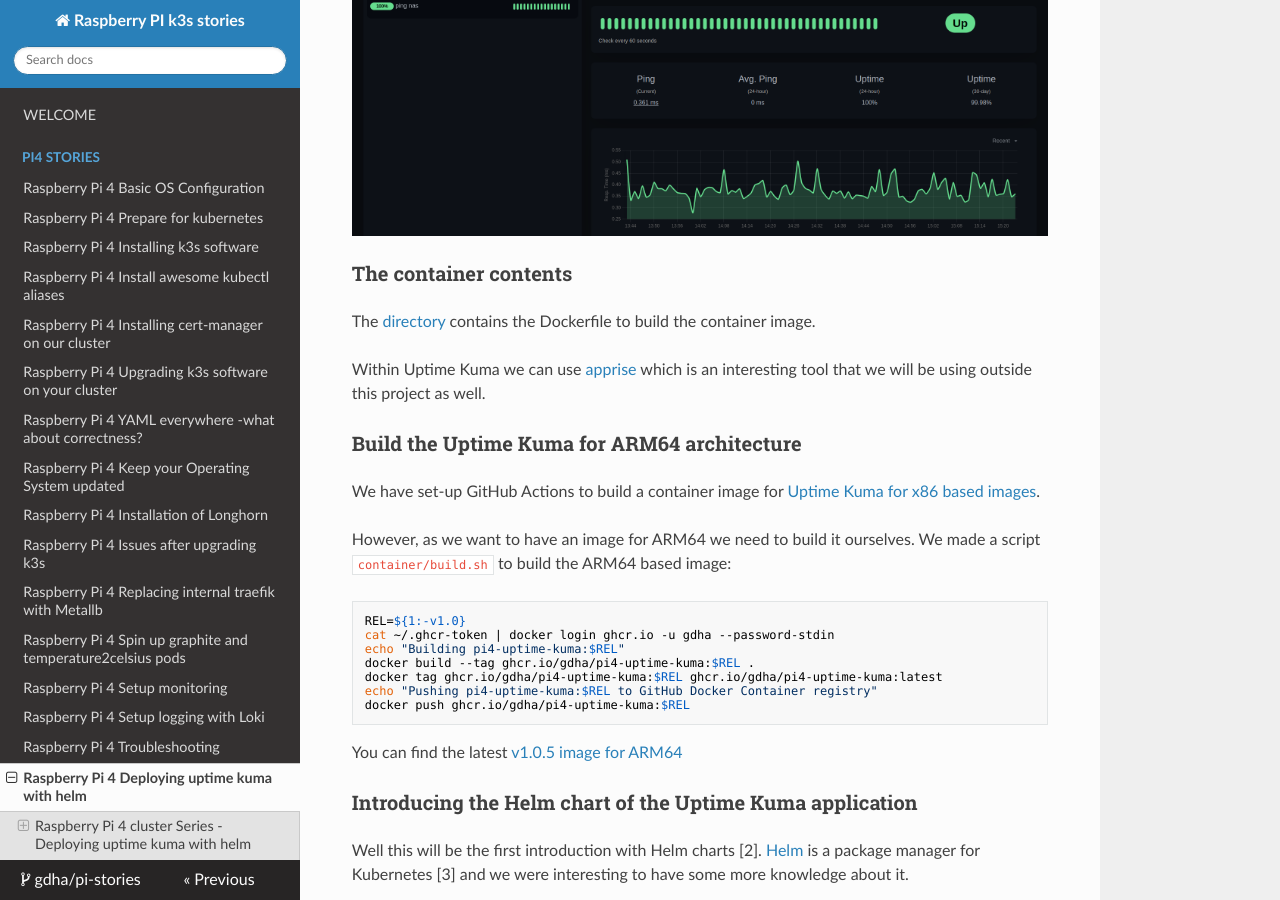
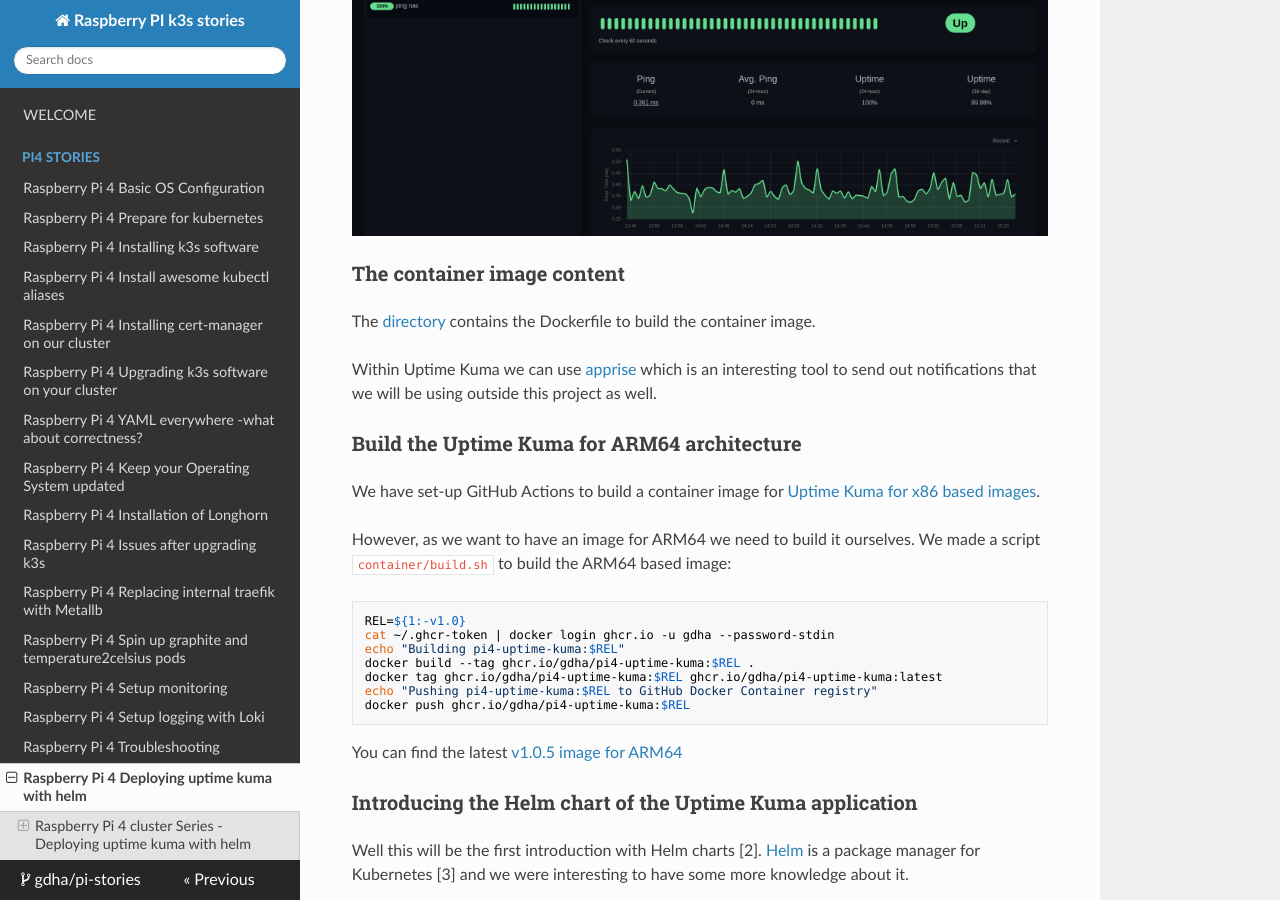
Before and after one commit to gdha/pi-stories, an MkDocs documentation site: the page built from docs/pi-stories16.md, in a window 1280 px wide and 900 px high, scrolled down 552 px. Built offline with MkDocs 1.6.1, drawn with Linux system fonts in a browser that asks for light colours; nearby versions of some CDN libraries.

Commit message:
update uptime kuma story (WiP)

```diff
--- a/docs/pi-stories16.md
+++ b/docs/pi-stories16.md
@@ -10,11 +10,11 @@
 
 ![](img/uptime-kuma-nas.png)
 
-### The container contents
+### The container image content
 
 The [directory](https://github.com/gdha/pi4-uptime-kuma-helm/tree/main/container) contains the Dockerfile to build the container image.
 
-Within Uptime Kuma we can use [apprise](https://github.com/caronc/apprise) which is an interesting tool that we will be using outside this project as well.
+Within Uptime Kuma we can use [apprise](https://github.com/caronc/apprise) which is an interesting tool to send out notifications that we will be using outside this project as well.
 
 ### Build the Uptime Kuma for ARM64 architecture
 
```
